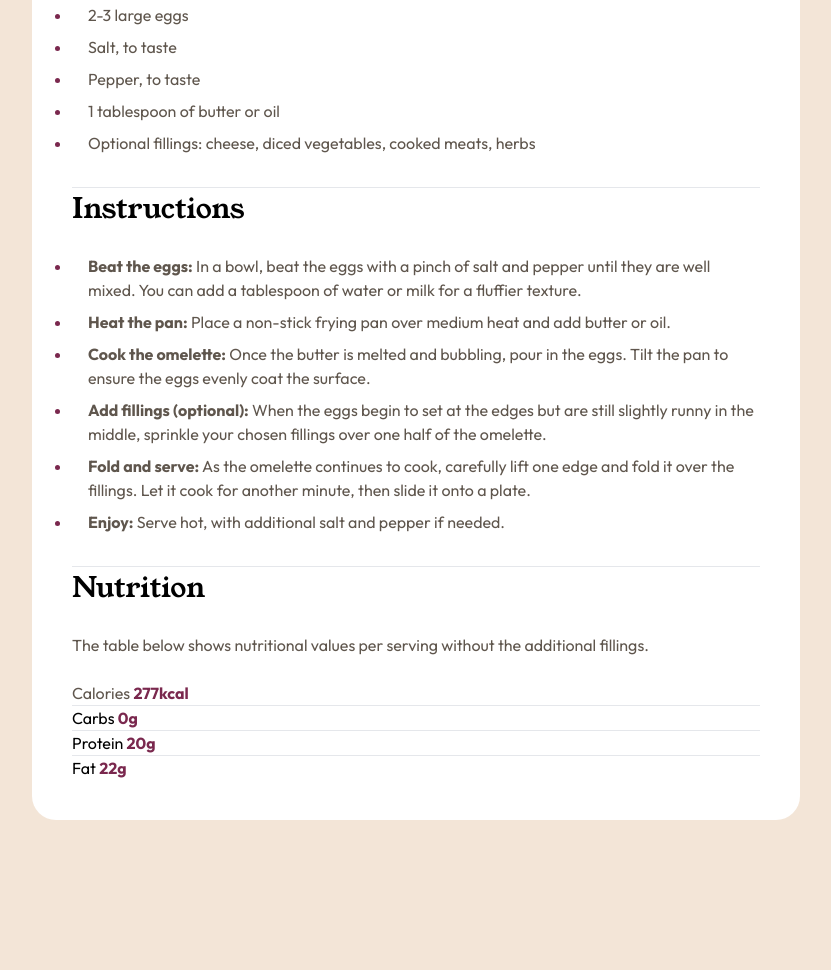
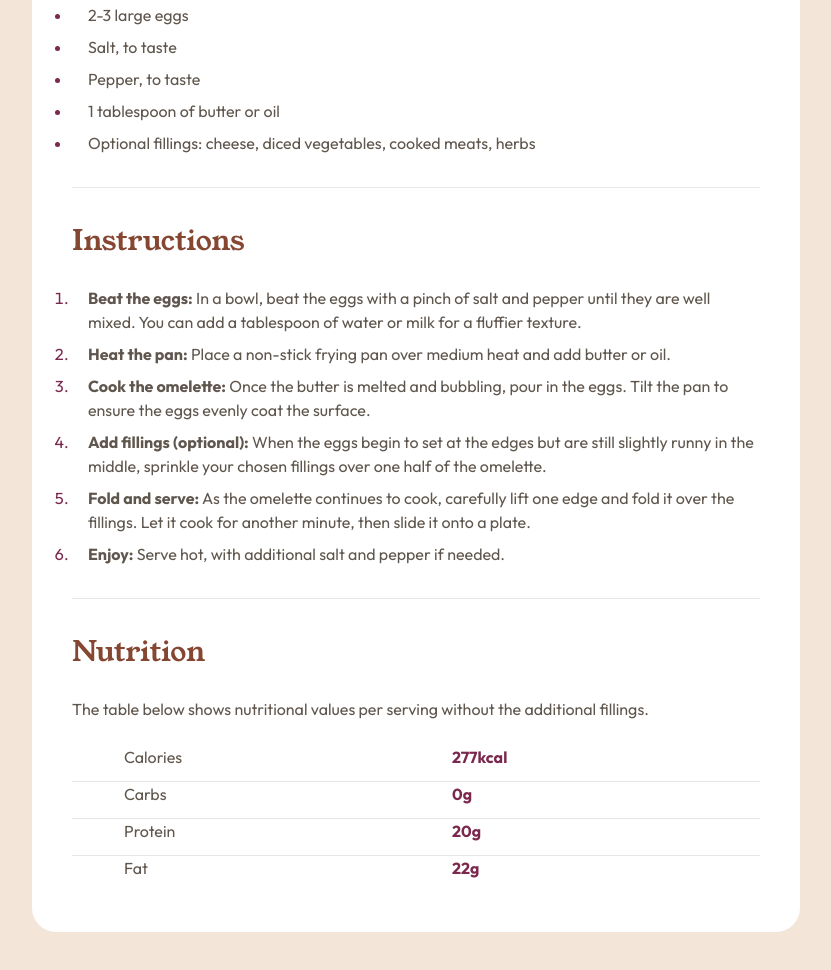
Before and after one commit to Ovilov/Omelette, a website: page index.html in a window 1280 px wide. Shown: the part 950-1920 px from the top of the page, without its empty margins (224-1055 px from the left). Before the commit the page ends 1770 px from the top, so only its background shows below. Drawn offline with Linux system fonts and the light colour scheme.

Commit message:
gitignore add

```diff
--- a/src/index.html
+++ b/index.html
@@ -4,13 +4,15 @@
     <meta charset="UTF-8" />
     <meta name="viewport" content="width=device-width, initial-scale=1.0" />
     <title>Omelette</title>
-    <link rel="stylesheet" href="./output.css" />
+    <link rel="stylesheet" href="./src/output.css" />
   </head>
   <body class="bg-main__pink-0">
-    <div class="max-w-[768px] mx-auto mt-[123px] mb-[116.5px] p-10 bg-white rounded-3xl">
+    <div
+      class="max-w-[768px] mx-auto mt-[123px] mb-[116.5px] p-10 bg-white rounded-3xl"
+    >
       <img
         class="w-full h-[300px] rounded-xl mb-10 object-cover"
-        src="./images/img-omelette.jpg"
+        src="./src/images/img-omelette.jpg"
         alt="img-omelette"
       />
       <h1 class="font-normal text-[40px] font-serif mb-6">
@@ -49,11 +51,11 @@
           Optional fillings: cheese, diced vegetables, cooked meats, herbs
         </li>
       </ul>
-      <hr />
+      <hr class="block" />
       <h3 class="font-serif text-[#854632] text-[28px] mt-8 mb-6">
         Instructions
       </h3>
-      <ol class="list-disc marker:text-raspberry-0 mb-8">
+      <ol class="list-decimal marker:text-raspberry-0 mb-8">
         <li class="pl-4 text-wenge-brown mb-2">
           <span class="font-bold">Beat the eggs:</span> In a bowl, beat the eggs
           with a pinch of salt and pepper until they are well mixed. You can add
@@ -95,16 +97,19 @@
           <span class="text-raspberry-0 font-bold w-[288px]">277kcal</span>
         </li>
         <li><hr /></li>
-        <li>
-          Carbs <span class="text-raspberry-0 font-bold w-[288px]">0g</span>
+        <li class="text-wenge-brown ml-8 flex justify-around mb-3">
+          <span class="w-[288px] inline-block">Carbs</span>
+          <span class="text-raspberry-0 font-bold w-[288px]">0g</span>
         </li>
         <li><hr /></li>
-        <li>
-          Protein <span class="text-raspberry-0 font-bold w-[288px]">20g</span>
+        <li class="text-wenge-brown ml-8 flex justify-around mb-3">
+          <span class="w-[288px] inline-block">Protein</span>
+          <span class="text-raspberry-0 font-bold w-[288px]">20g</span>
         </li>
         <li><hr /></li>
-        <li>
-          Fat <span class="text-raspberry-0 font-bold w-[288px]">22g</span>
+        <li class="text-wenge-brown ml-8 flex justify-around mb-3">
+          <span class="w-[288px] inline-block">Fat</span>
+          <span class="text-raspberry-0 font-bold w-[288px]">22g</span>
         </li>
       </ul>
     </div>
--- a/package.json
+++ b/package.json
@@ -1,4 +1,7 @@
 {
+  "scripts": {
+    "dev": "tailwindcss -i ./src/input.css -o ./src/output.css --watch"
+  },
   "devDependencies": {
     "tailwindcss": "^3.4.1"
   }
--- a/src/input.css
+++ b/src/input.css
@@ -1,6 +1,8 @@
 @tailwind base;
 @tailwind components;
 @tailwind utilities;
+
+
 @font-face {
   font-display: swap;
   font-family: "Young Serif";
--- a/tailwind.config.js
+++ b/tailwind.config.js
@@ -1,6 +1,6 @@
 /** @type {import('tailwindcss').Config} */
 module.exports = {
-  content: ["./src/**/*.{html,js}"],
+  content: ["*.{html,js}"],
   theme: {
     fontFamily: {
       sans: ["Outfit", "sans"],
```
Also changed, not shown: src/output.css, 1 other file.
